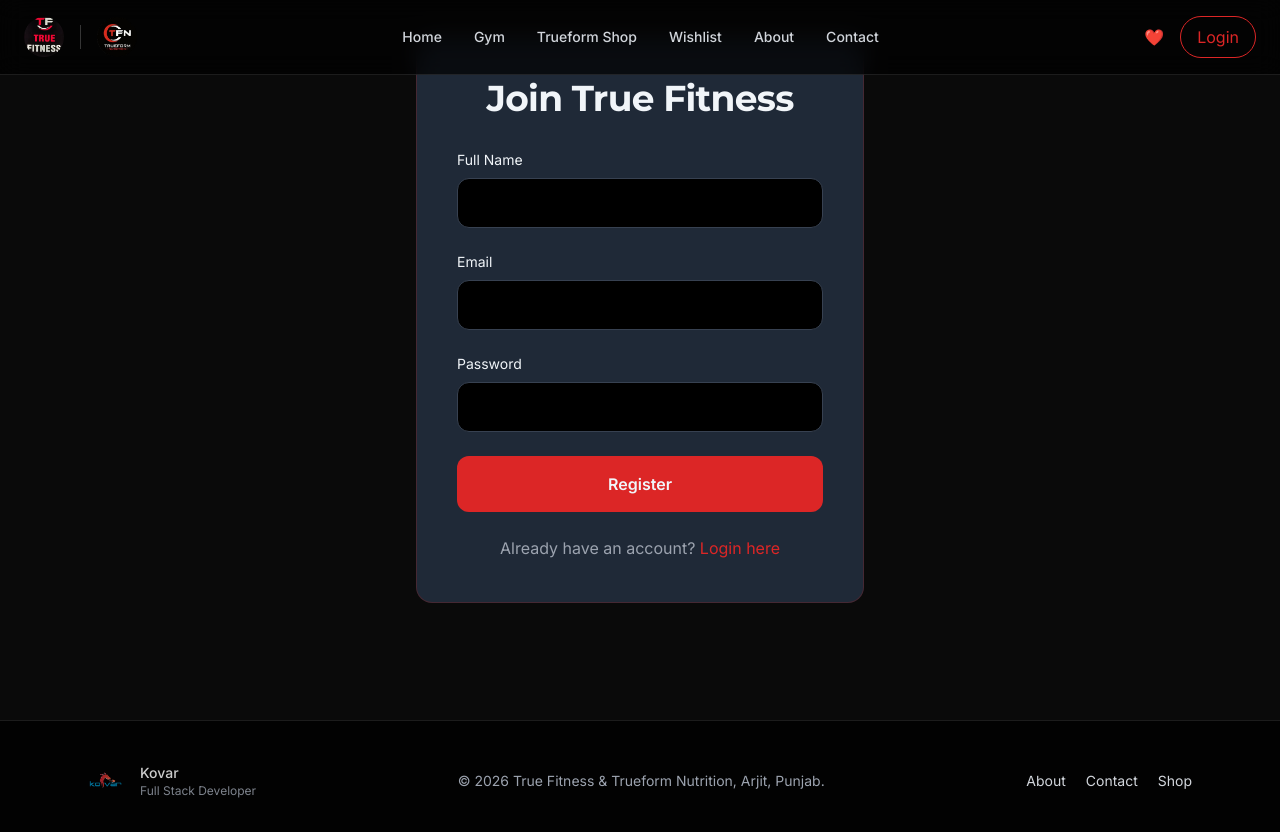
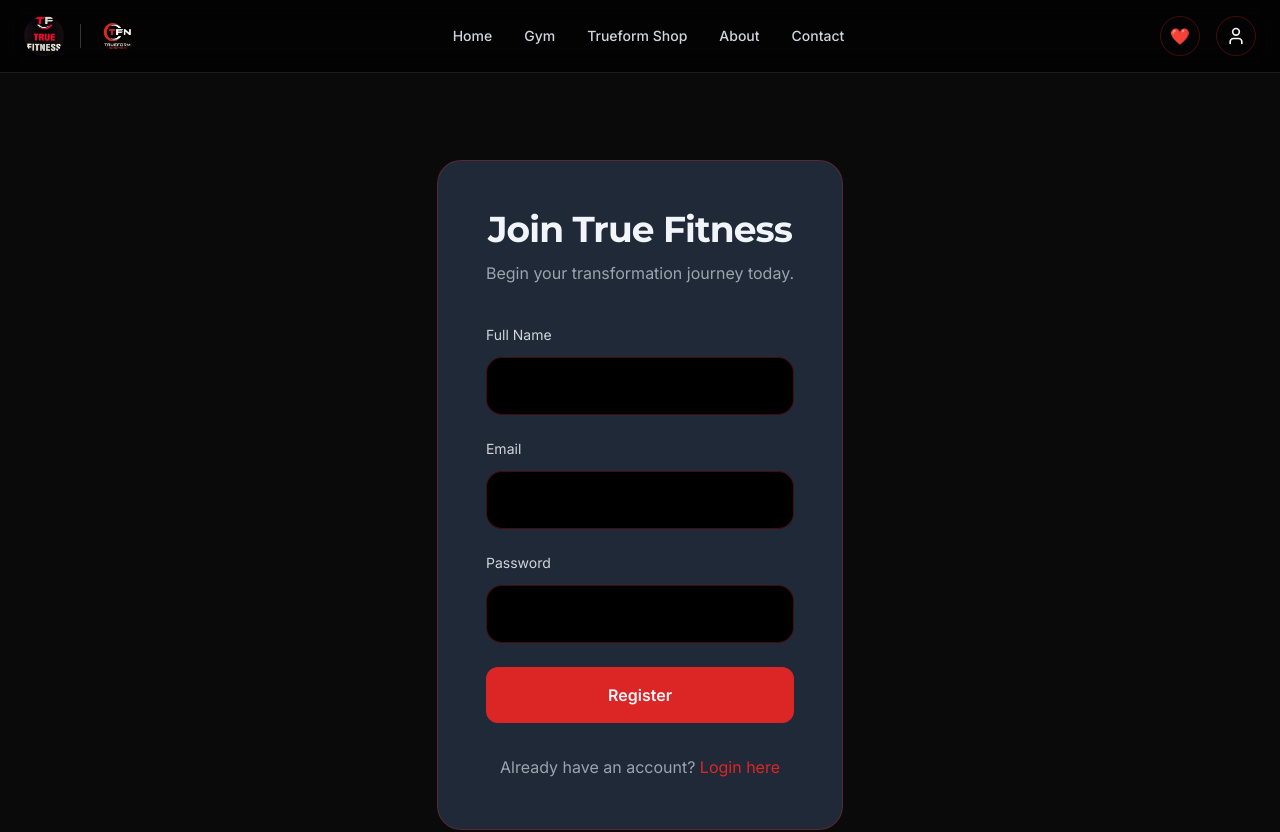
Before and after one commit to covenantmuriwo/true-fitness, a React (Vite) app in the folder client/: page /register in a window 1280 px wide. Shown: the top 832 px of the page. Built offline with nearby package versions, Linux system fonts and the light colour scheme.

Commit message:
Redesign website UI and improve authentication experience

```diff
--- a/client/src/components/Navbar.jsx
+++ b/client/src/components/Navbar.jsx
@@ -1,6 +1,6 @@
 import { useState } from 'react';
 import { Link } from 'react-router-dom';
-import { Menu, X } from 'lucide-react';
+import { Menu, X, User } from 'lucide-react';
 import { motion, AnimatePresence } from 'framer-motion';
 
 import trueFitnessLogo from '../assets/true-fitness-logo.png';
@@ -16,7 +16,6 @@ const Navbar = () => {
     { name: 'Home', path: '/' },
     { name: 'Gym', path: '/gym' },
     { name: 'Trueform Shop', path: '/shop' },
-    { name: 'Wishlist', path: '/wishlist' },
     { name: 'About', path: '/about' },
     { name: 'Contact', path: '/contact' },
   ];
@@ -60,7 +59,10 @@ return (
       <div className="flex items-center gap-4">
 
         {/* Wishlist (optional upgrade point) */}
-        <Link to="/wishlist" className="relative text-white">
+<Link
+  to="/wishlist"
+  className="relative flex items-center justify-center w-10 h-10 rounded-full border border-primary-red/30 hover:border-primary-red transition-all"
+>
   ❤️
           {wishlistCount > 0 && (
             <span className="absolute -top-2 -right-2 text-xs bg-red-600 text-white rounded-full px-1">
@@ -70,21 +72,13 @@ return (
         </Link>
 
         {/* Auth */}
-        {user ? (
-          <button
-            onClick={logout}
-            className="hidden md:block px-4 py-2 border border-red-600 text-red-500 hover:bg-red-600 hover:text-white rounded-full transition-all"
+{/* Profile */}
+<Link
+  to={user ? "/dashboard" : "/login"}
+  className="hidden md:flex w-10 h-10 items-center justify-center rounded-full border border-primary-red/30 hover:border-primary-red hover:bg-primary-red/10 transition-all"
 >
-            Logout
-          </button>
-        ) : (
-          <Link
-            to="/login"
-            className="hidden md:block px-4 py-2 border border-primary-red text-primary-red hover:bg-primary-red hover:text-white rounded-full transition-all"
-          >
-            Login
+  <User size={20} />
 </Link>
-        )}
 
         {/* Mobile Menu Button */}
         <button
@@ -120,25 +114,13 @@ return (
           </div>
 
           <div className="mt-6 pt-6 border-t border-white/10">
-            {user ? (
-              <button
-                onClick={() => {
-                  logout();
-                  setIsOpen(false);
-                }}
-                className="w-full px-4 py-3 border border-red-600 text-red-500 rounded-full"
-              >
-                Logout
-              </button>
-            ) : (
 <Link
-                to="/login"
+  to={user ? "/dashboard" : "/login"}
   onClick={() => setIsOpen(false)}
   className="block text-center w-full px-4 py-3 border border-primary-red text-primary-red rounded-full"
 >
-                Login / Register
+  {user ? "My Profile" : "Login / Register"}
 </Link>
-            )}
           </div>
 
         </motion.div>
--- a/client/src/pages/Dashboard.jsx
+++ b/client/src/pages/Dashboard.jsx
@@ -12,12 +12,18 @@ const Dashboard = () => {
     }
   }, [user, navigate]);
 
-  if (!user) return <div className="text-center py-20">Loading...</div>;
+if (!user) {
+  return (
+    <div className="min-h-screen flex items-center justify-center text-gray-400 text-lg">
+      Loading...
+    </div>
+  );
+}
 
   return (
-    <div className="max-w-6xl mx-auto px-6 py-12">
+    <div className="max-w-7xl mx-auto px-6 pt-32 pb-20">
       <div className="flex justify-between items-center mb-10">
-        <h1 className="text-5xl font-bold">Member Dashboard</h1>
+        <h1 className="text-5xl font-bold"> Welcome, {user.name}</h1>
         <button
           onClick={logout}
           className="px-8 py-3 bg-red-600 hover:bg-red-700 rounded-full"
@@ -27,20 +33,20 @@ const Dashboard = () => {
       </div>
 
       <div className="grid grid-cols-1 md:grid-cols-3 gap-6">
-        <div className="bg-dark-card p-8 rounded-2xl border border-primary-red/20">
-          <h3 className="text-xl text-accent-gold mb-4">Current Membership</h3>
+        <div className="bg-dark-card p-10 rounded-3xl border border-primary-red/30">
+          <h3 className="text-lg text-accent-gold mb-5">Current Membership</h3>
           <p className="text-3xl font-bold">No Active Plan</p>
           <p className="text-gray-400 mt-2">Choose a membership below</p>
         </div>
 
-        <div className="bg-dark-card p-8 rounded-2xl border border-primary-red/20">
-          <h3 className="text-xl text-accent-gold mb-4">Next Class</h3>
+        <div className="bg-dark-card p-10 rounded-3xl border border-primary-red/30">
+          <h3 className="text-lg text-accent-gold mb-5">Next Class</h3>
           <p className="text-3xl font-bold">Tomorrow 7:00 AM</p>
           <p className="text-gray-400 mt-2">Strength Training</p>
         </div>
 
-        <div className="bg-dark-card p-8 rounded-2xl border border-primary-red/20">
-          <h3 className="text-xl text-accent-gold mb-4">Progress</h3>
+        <div className="bg-dark-card p-10 rounded-3xl border border-primary-red/30">
+          <h3 className="text-lg text-accent-gold mb-5">Progress</h3>
           <p className="text-3xl font-bold">68%</p>
           <p className="text-gray-400 mt-2">This Month</p>
         </div>
--- a/client/src/pages/Login.jsx
+++ b/client/src/pages/Login.jsx
@@ -28,35 +28,44 @@ const Login = () => {
   };
 
   return (
+    <div className="min-h-screen bg-dark-bg flex items-center justify-center px-6 pt-24">
     <div className="min-h-[80vh] flex items-center justify-center px-6">
       <motion.div
         initial={{ opacity: 0, y: 20 }}
         animate={{ opacity: 1, y: 0 }}
-        className="max-w-md w-full bg-dark-card p-10 rounded-2xl border border-primary-red/20"
+        className="max-w-md w-full bg-dark-card p-8 md:p-12 rounded-3xl border border-primary-red/30"
       >
-        <h2 className="text-4xl font-bold text-center mb-8">Welcome Back</h2>
+        <div className="text-center mb-10">
+  <h1 className="text-4xl font-bold tracking-tight mb-3">
+    Welcome Back
+  </h1>
+
+  <p className="text-base text-gray-400">
+    Continue your fitness journey.
+  </p>
+</div>
 
         {error && <p className="text-red-500 text-center mb-4">{error}</p>}
 
         <form onSubmit={handleSubmit} className="space-y-6">
           <div>
-            <label className="block text-sm mb-2">Email</label>
+            <label className="block text-sm text-gray-300 mb-3">Email</label>
             <input
               type="email"
               value={email}
               onChange={(e) => setEmail(e.target.value)}
-              className="w-full px-4 py-3 bg-black border border-gray-700 rounded-xl focus:border-primary-red outline-none"
+              className="w-full px-6 py-4 bg-black border border-primary-red/30 rounded-2xl focus:border-primary-red outline-none transition-all"
               required
             />
           </div>
 
           <div>
-            <label className="block text-sm mb-2">Password</label>
+            <label className="block text-sm text-gray-300 mb-3">Password</label>
             <input
               type="password"
               value={password}
               onChange={(e) => setPassword(e.target.value)}
-              className="w-full px-4 py-3 bg-black border border-gray-700 rounded-xl focus:border-primary-red outline-none"
+              className="w-full px-6 py-4 bg-black border border-primary-red/30 rounded-2xl focus:border-primary-red outline-none transition-all"
               required
             />
           </div>
@@ -64,17 +73,18 @@ const Login = () => {
           <button
             type="submit"
             disabled={loading}
-            className="w-full py-4 bg-primary-red hover:bg-red-700 font-semibold rounded-xl transition-all disabled:opacity-70"
+            className="w-full py-4 bg-primary-red hover:bg-red-700 rounded-xl font-semibold transition-all disabled:opacity-70"
           >
             {loading ? 'Logging in...' : 'Login'}
           </button>
         </form>
 
-        <p className="text-center mt-6 text-gray-400">
+        <p className="text-center mt-8 text-gray-400">
           Don't have an account?{' '}
-          <Link to="/register" className="text-primary-red hover:underline">Register here</Link>
+          <Link to="/register" className="text-primary-red hover:text-red-400 transition-all">Register here</Link>
         </p>
       </motion.div>
+    </div>
     </div>
   );
 };
--- a/client/src/pages/Register.jsx
+++ b/client/src/pages/Register.jsx
@@ -29,46 +29,55 @@ const Register = () => {
   };
 
   return (
+    <div className="min-h-screen bg-dark-bg flex items-center justify-center px-6 pt-24">
     <div className="min-h-[80vh] flex items-center justify-center px-6">
       <motion.div
         initial={{ opacity: 0, y: 20 }}
         animate={{ opacity: 1, y: 0 }}
-        className="max-w-md w-full bg-dark-card p-10 rounded-2xl border border-primary-red/20"
+        className="max-w-md w-full bg-dark-card p-8 md:p-12 rounded-3xl border border-primary-red/30 mt-16"
       >
-        <h2 className="text-4xl font-bold text-center mb-8">Join True Fitness</h2>
+        <div className="text-center mb-10">
+  <h1 className="text-4xl font-bold tracking-tight mb-3">
+    Join True Fitness
+  </h1>
+
+  <p className="text-base text-gray-400">
+    Begin your transformation journey today.
+  </p>
+</div>
 
         {error && <p className="text-red-500 text-center mb-4">{error}</p>}
 
         <form onSubmit={handleSubmit} className="space-y-6">
           <div>
-            <label className="block text-sm mb-2">Full Name</label>
+            <label className="block text-sm text-gray-300 mb-3">Full Name</label>
             <input
               type="text"
               value={name}
               onChange={(e) => setName(e.target.value)}
-              className="w-full px-4 py-3 bg-black border border-gray-700 rounded-xl focus:border-primary-red outline-none"
+              className="w-full px-6 py-4 bg-black border border-primary-red/30 rounded-2xl focus:border-primary-red outline-none transition-all"
               required
             />
           </div>
 
           <div>
-            <label className="block text-sm mb-2">Email</label>
+            <label className="block text-sm text-gray-300 mb-3">Email</label>
             <input
               type="email"
               value={email}
               onChange={(e) => setEmail(e.target.value)}
-              className="w-full px-4 py-3 bg-black border border-gray-700 rounded-xl focus:border-primary-red outline-none"
+              className="w-full px-6 py-4 bg-black border border-primary-red/30 rounded-2xl focus:border-primary-red outline-none transition-all"
               required
             />
           </div>
 
           <div>
-            <label className="block text-sm mb-2">Password</label>
+            <label className="block text-sm text-gray-300 mb-3">Password</label>
             <input
               type="password"
               value={password}
               onChange={(e) => setPassword(e.target.value)}
-              className="w-full px-4 py-3 bg-black border border-gray-700 rounded-xl focus:border-primary-red outline-none"
+              className="w-full px-6 py-4 bg-black border border-primary-red/30 rounded-2xl focus:border-primary-red outline-none transition-all"
               required
             />
           </div>
@@ -76,17 +85,18 @@ const Register = () => {
           <button
             type="submit"
             disabled={loading}
-            className="w-full py-4 bg-primary-red hover:bg-red-700 font-semibold rounded-xl transition-all disabled:opacity-70"
+            className="w-full py-4 bg-primary-red hover:bg-red-700 rounded-xl font-semibold transition-all disabled:opacity-70"
           >
             {loading ? 'Creating Account...' : 'Register'}
           </button>
         </form>
 
-        <p className="text-center mt-6 text-gray-400">
+        <p className="text-center mt-8 text-gray-400">
           Already have an account?{' '}
-          <Link to="/login" className="text-primary-red hover:underline">Login here</Link>
+          <Link to="/login" className="text-primary-red hover:text-red-400 transition-all">Login here</Link>
         </p>
       </motion.div>
+    </div>
     </div>
   );
 };
```
Lines whose indentation alone changed are shown as unchanged.
